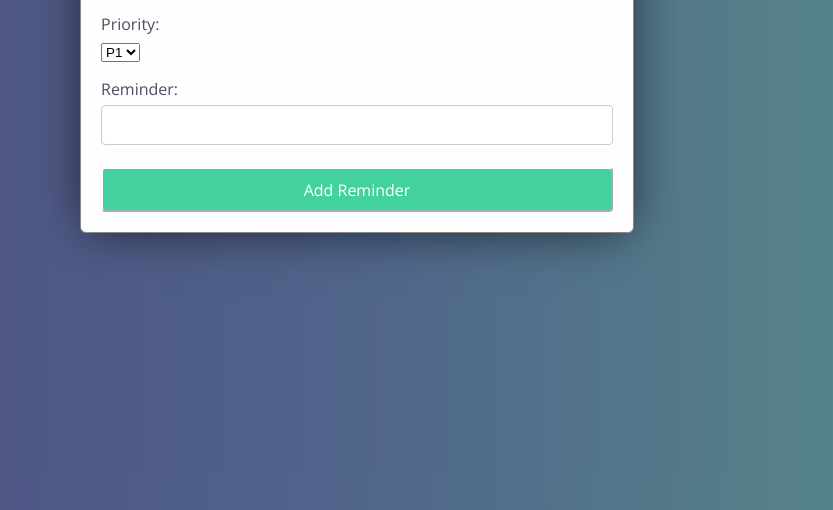
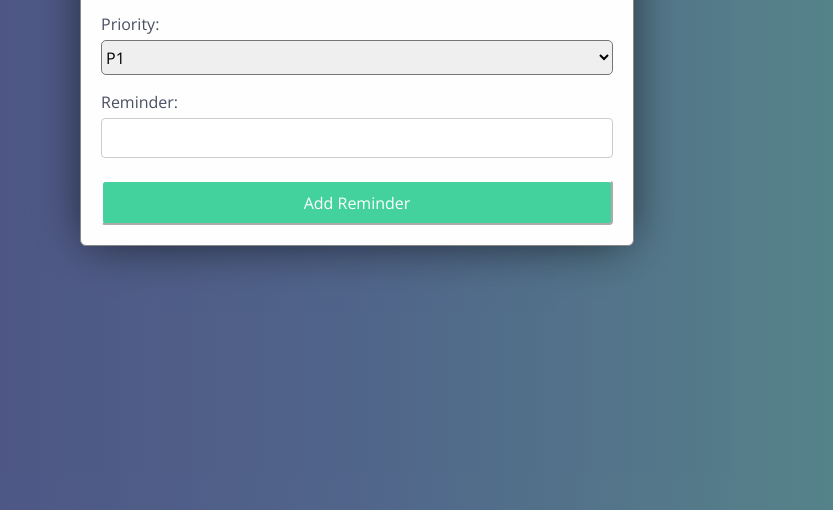
Before and after one commit to pawelklasa/reminder-project, a plain HTML site: page index.html in a window 1280 px wide. Both pictures are taken after a click on the icon 639 px from the left and 159 px from the top of the page. Shown: the part 290-800 px from the top of the page, without its empty margins (283-1116 px from the left). Drawn offline with nearby package versions, Linux system fonts and the light colour scheme.

```diff
--- a/style.css
+++ b/style.css
@@ -42,6 +42,14 @@
   border-right-color: rgb(255, 255, 255);
   border-bottom-color: rgb(255, 255, 255);
   border-left-color: rgb(255, 255, 255);
+}
+
+select {
+  border-radius: 5px;
+  width: 100%;
+  height: 35px;
+  font-family: 'Open Sans', sans-serif;
+  font-size: 16px;
 }
 
 .input {
```
Also changed, not shown: index.html (+2 -0 lines).
